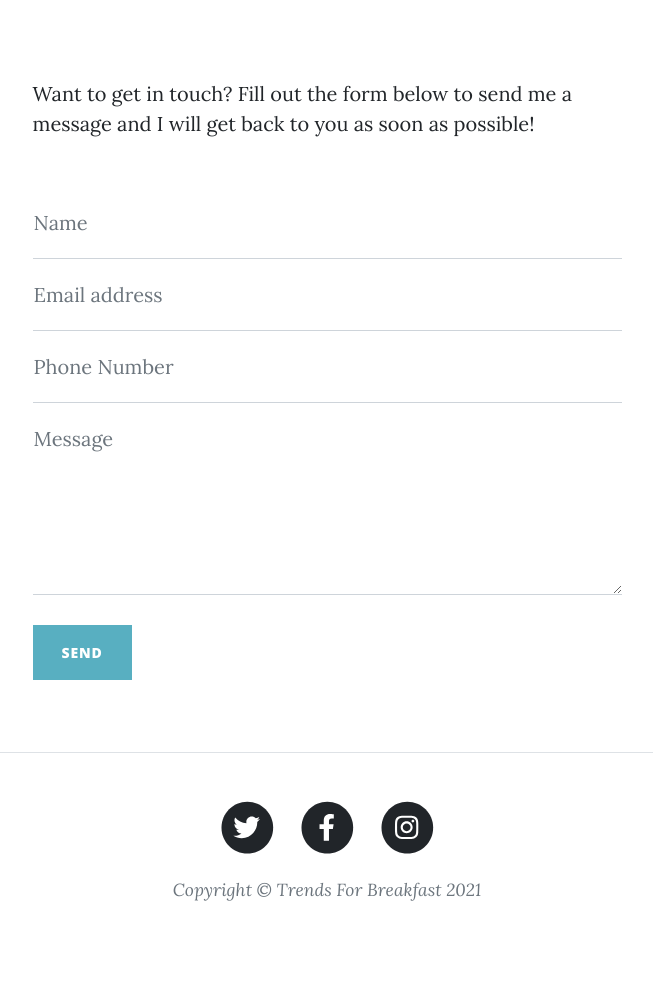
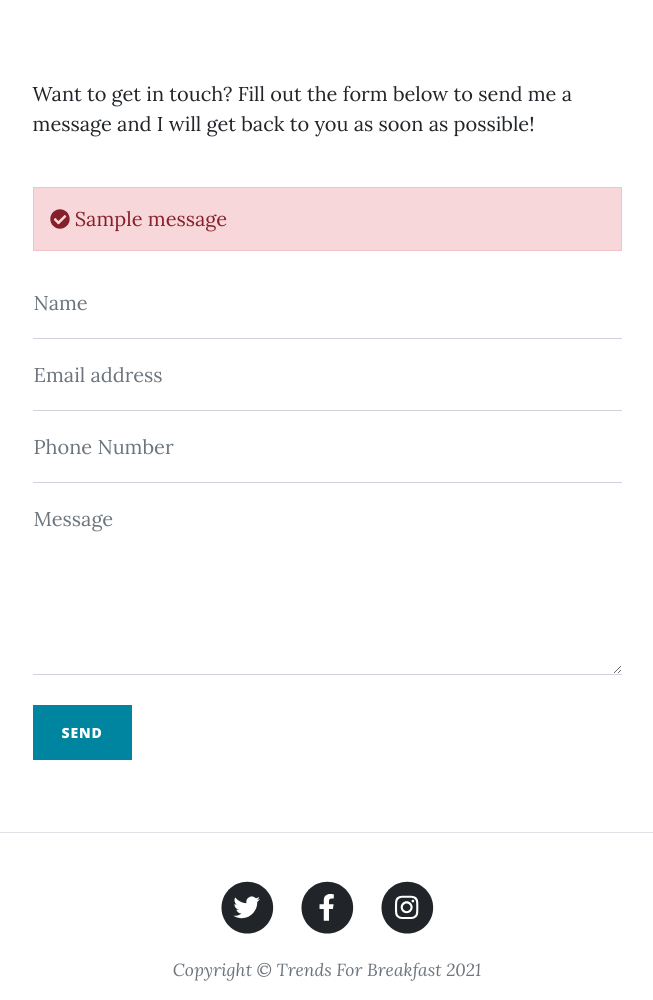
Before and after one commit to Ifraibrahim770/techtrends, a Django app: page /contact in a window 1280 px wide. Shown: the part 501-1501 px from the top of the page, without its empty margins (313-966 px from the left). Before the commit the page ends 1402 px from the top, so only its background shows below. Run offline with Django 3.2, Linux system fonts and the light colour scheme; tables that the repository leaves empty hold one stand-in row (values such as "Sample post"); one stand-in notice (Sample message) is shown; some libraries are stand-ins or nearby versions.

Commit message:
CONTACT FUNCTIONALITY ADDED

```diff
--- a/store/templates/store/contact.html
+++ b/store/templates/store/contact.html
@@ -2,17 +2,19 @@
 <html lang="en">
 <head>
     {% load static %}
-        <meta charset="utf-8" />
-        <meta name="viewport" content="width=device-width, initial-scale=1, shrink-to-fit=no" />
-        <meta name="description" content="" />
-        <meta name="author" content="" />
+    <meta charset="utf-8"/>
+    <meta name="viewport" content="width=device-width, initial-scale=1, shrink-to-fit=no"/>
+    <meta name="description" content=""/>
+    <meta name="author" content=""/>
     <title>Contact Me</title>
-        <link rel="icon" type="image/x-icon" href="assets/favicon.ico" />
+    <link rel="icon" type="image/x-icon" href="assets/favicon.ico"/>
     <!-- Font Awesome icons (free version)-->
     <script src="https://use.fontawesome.com/releases/v5.15.3/js/all.js" crossorigin="anonymous"></script>
     <!-- Google fonts-->
-        <link href="https://fonts.googleapis.com/css?family=Lora:400,700,400italic,700italic" rel="stylesheet" type="text/css" />
-        <link href="https://fonts.googleapis.com/css?family=Open+Sans:300italic,400italic,600italic,700italic,800italic,400,300,600,700,800" rel="stylesheet" type="text/css" />
+    <link href="https://fonts.googleapis.com/css?family=Lora:400,700,400italic,700italic" rel="stylesheet"
+          type="text/css"/>
+    <link href="https://fonts.googleapis.com/css?family=Open+Sans:300italic,400italic,600italic,700italic,800italic,400,300,600,700,800"
+          rel="stylesheet" type="text/css"/>
     <!-- Core theme CSS (includes Bootstrap)-->
     <link rel="stylesheet" href="{% static 'css/styles.css' %}"/>
 </head>
@@ -21,7 +23,8 @@
 <nav class="navbar navbar-expand-lg navbar-light" id="mainNav">
     <div class="container px-4 px-lg-5">
         <a class="navbar-brand" href="{% url 'stalls' %}">Trends</a>
-                <button class="navbar-toggler" type="button" data-bs-toggle="collapse" data-bs-target="#navbarResponsive" aria-controls="navbarResponsive" aria-expanded="false" aria-label="Toggle navigation">
+        <button class="navbar-toggler" type="button" data-bs-toggle="collapse" data-bs-target="#navbarResponsive"
+                aria-controls="navbarResponsive" aria-expanded="false" aria-label="Toggle navigation">
             Menu
             <i class="fas fa-bars"></i>
         </button>
@@ -29,8 +32,10 @@
             <ul class="navbar-nav ms-auto py-4 py-lg-0">
                 <li class="nav-item"><a class="nav-link px-lg-3 py-3 py-lg-4" href="{% url 'stalls' %}">Home</a></li>
                 <li class="nav-item"><a class="nav-link px-lg-3 py-3 py-lg-4" href="{% url 'about' %}">About</a></li>
-                        <li class="nav-item"><a class="nav-link px-lg-3 py-3 py-lg-4" href="{% url 'contact' %}">Contact</a></li>
-                        <li class="nav-item"><a class="nav-link px-lg-3 py-3 py-lg-4" href="{% url 'privacy' %}">Privacy Policy</a></li>
+                <li class="nav-item"><a class="nav-link px-lg-3 py-3 py-lg-4" href="{% url 'contact' %}">Contact</a>
+                </li>
+                <li class="nav-item"><a class="nav-link px-lg-3 py-3 py-lg-4" href="{% url 'privacy' %}">Privacy
+                    Policy</a></li>
             </ul>
         </div>
     </div>
@@ -53,7 +58,8 @@
     <div class="container px-4 px-lg-5">
         <div class="row gx-4 gx-lg-5 justify-content-center">
             <div class="col-md-10 col-lg-8 col-xl-7">
-                        <p>Want to get in touch? Fill out the form below to send me a message and I will get back to you as soon as possible!</p>
+                <p>Want to get in touch? Fill out the form below to send me a message and I will get back to you as soon
+                    as possible!</p>
                 <div class="my-5">
                     <!-- * * * * * * * * * * * * * * *-->
                     <!-- * * SB Forms Contact Form * *-->
@@ -62,49 +68,68 @@
                     <!-- To make this form functional, sign up at-->
                     <!-- https://startbootstrap.com/solution/contact-forms-->
                     <!-- to get an API token!-->
-                            <form id="contactForm" data-sb-form-api-token="API_TOKEN">
+
+                       {% for message in messages %}
+                           {% if message.extra_tags == 'green_message'%}
+                                <div class="message-holder">
+                                    <div class="alert alert-success alert-dismissible fade show" role="alert">
+                                        <i class="fas fa-check-circle mr-2"></i>
+                                        {{message}}
+                                    </div>
+                           {% else %}
+                                    <div class="message-holder">
+                                        <div class="alert alert-danger alert-dismissible fade show" role="alert">
+                                            <i class="fas fa-check-circle mr-2"></i>
+                                            {{message}}
+                                        </div>
+                           {% endif %}
+                       {% endfor %}
+
+
+                    <form action="{% url 'send_message'%}" method="get">
+                        <div class="form-group">
                             <div class="form-floating">
-                                    <input class="form-control" id="name" type="text" placeholder="Enter your name..." data-sb-validations="required" />
+                                <input name="name" class="form-control" id="name" type="text"
+                                       placeholder="Enter your name..." data-sb-validations="required"/>
                                 <label for="name">Name</label>
                                 <div class="invalid-feedback" data-sb-feedback="name:required">A name is required.</div>
                             </div>
                             <div class="form-floating">
-                                    <input class="form-control" id="email" type="email" placeholder="Enter your email..." data-sb-validations="required,email" />
+                                <input name="email" class="form-control" id="email" type="email" placeholder="Enter your email..."
+                                       data-sb-validations="required,email"/>
                                 <label for="email">Email address</label>
-                                    <div class="invalid-feedback" data-sb-feedback="email:required">An email is required.</div>
+                                <div class="invalid-feedback" data-sb-feedback="email:required">An email is required.
+                                </div>
                                 <div class="invalid-feedback" data-sb-feedback="email:email">Email is not valid.</div>
                             </div>
+
                             <div class="form-floating">
-                                    <input class="form-control" id="phone" type="tel" placeholder="Enter your phone number..." data-sb-validations="required" />
+                                <input name="phone" class="form-control" id="phone" type="tel"
+                                       placeholder="Enter your phone number..."
+                                       data-sb-validations="required"/>
                                 <label for="phone">Phone Number</label>
-                                    <div class="invalid-feedback" data-sb-feedback="phone:required">A phone number is required.</div>
-                                </div>
-                                <div class="form-floating">
-                                    <textarea class="form-control" id="message" placeholder="Enter your message here..." style="height: 12rem" data-sb-validations="required"></textarea>
-                                    <label for="message">Message</label>
-                                    <div class="invalid-feedback" data-sb-feedback="message:required">A message is required.</div>
-                                </div>
-                                <br />
-                                <!-- Submit success message-->
-                                <!---->
-                                <!-- This is what your users will see when the form-->
-                                <!-- has successfully submitted-->
-                                <div class="d-none" id="submitSuccessMessage">
-                                    <div class="text-center mb-3">
-                                        <div class="fw-bolder">Form submission successful!</div>
-                                        To activate this form, sign up at
-                                        <br />
-                                        <a href="https://startbootstrap.com/solution/contact-forms">https://startbootstrap.com/solution/contact-forms</a>
+                                <div class="invalid-feedback" data-sb-feedback="phone:required">A phone number is
+                                    required.
                                 </div>
                             </div>
-                                <!-- Submit error message-->
-                                <!---->
-                                <!-- This is what your users will see when there is-->
-                                <!-- an error submitting the form-->
-                                <div class="d-none" id="submitErrorMessage"><div class="text-center text-danger mb-3">Error sending message!</div></div>
-                                <!-- Submit Button-->
-                                <button class="btn btn-primary text-uppercase disabled" id="submitButton" type="submit">Send</button>
+
+                            <div class="form-floating">
+                            <textarea name="message" class="form-control" id="message" placeholder="Enter your message here..."
+                                      style="height: 12rem" data-sb-validations="required"></textarea>
+                                <label for="message">Message</label>
+                                <div class="invalid-feedback" data-sb-feedback="message:required">A message is required.
+                                </div>
+                            </div>
+                            <br/>
+
+                        </div>
+
+
+                        <button class="btn btn-primary text-uppercase" id="submitButtontest" type="submit">Send</button>
+
                     </form>
+
+
                 </div>
             </div>
         </div>
--- a/store/urls.py
+++ b/store/urls.py
@@ -12,6 +12,7 @@ urlpatterns = [
     path('search/', views.search, name='search'),
     path('search/post/<str:article_name>', views.single_post, name="single_post"),
     path('morePosts/post/<str:article_name>', views.single_post, name="single_post"),
+    path('send_message/', views.contact, name='send_message'),
 
 
 ]
--- a/store/views.py
+++ b/store/views.py
@@ -1,10 +1,13 @@
 import socket
 
-from django.shortcuts import render
+from django.shortcuts import render, redirect
 
 from .models import *
 from django.core.paginator import Paginator, EmptyPage, PageNotAnInteger
 from django.db.models import Q
+from django.core.mail import BadHeaderError, send_mail, EmailMessage
+from django.conf import settings
+from django.contrib import messages
 
 
 # Create your views here.
@@ -57,7 +60,7 @@ def single_post(request):
                'category': cat,
                'similar_articles': similar_articles,
                'category_pk': cat_pk,
-               'identifier':article_name
+               'identifier': article_name
 
                }
     return render(request, 'store/post.html', context)
@@ -114,3 +117,30 @@ def search(request):
             articles = paginator.page(paginator.num_pages)
 
     return render(request, 'store/more_posts.html', {"articles": articles})
+
+
+def contact(request):
+    if request.method == 'GET':
+        name = request.GET.get('name')
+        email = request.GET.get('email')
+        phone = request.GET.get('phone')
+        message = request.GET.get('message')
+
+        if len(name) == 0:
+            messages.info(request, "Provide a name!", extra_tags="red_message")
+            return redirect('contact')
+        elif len(email) == 0:
+            messages.info(request, "Provide an email!", extra_tags="red_message")
+            return redirect('contact')
+        elif len(phone) == 0:
+            messages.info(request, "Provide a phone number!", extra_tags="red_message")
+            return redirect('contact')
+        elif len(message) == 0:
+            messages.info(request, "Provide a message!", extra_tags="red_message")
+            return redirect('contact')
+
+        send_mail(name, message,
+                  settings.DEFAULT_FROM_EMAIL, ["diba32@outlook.com"])
+        messages.info(request, "Message Sent Successfully", extra_tags="green_message")
+
+        return redirect('contact')
```
Also changed, not shown: buy_it_v1/settings.py (+7 -16 lines), static/css/styles.css. Lines whose indentation alone changed are shown as unchanged.
